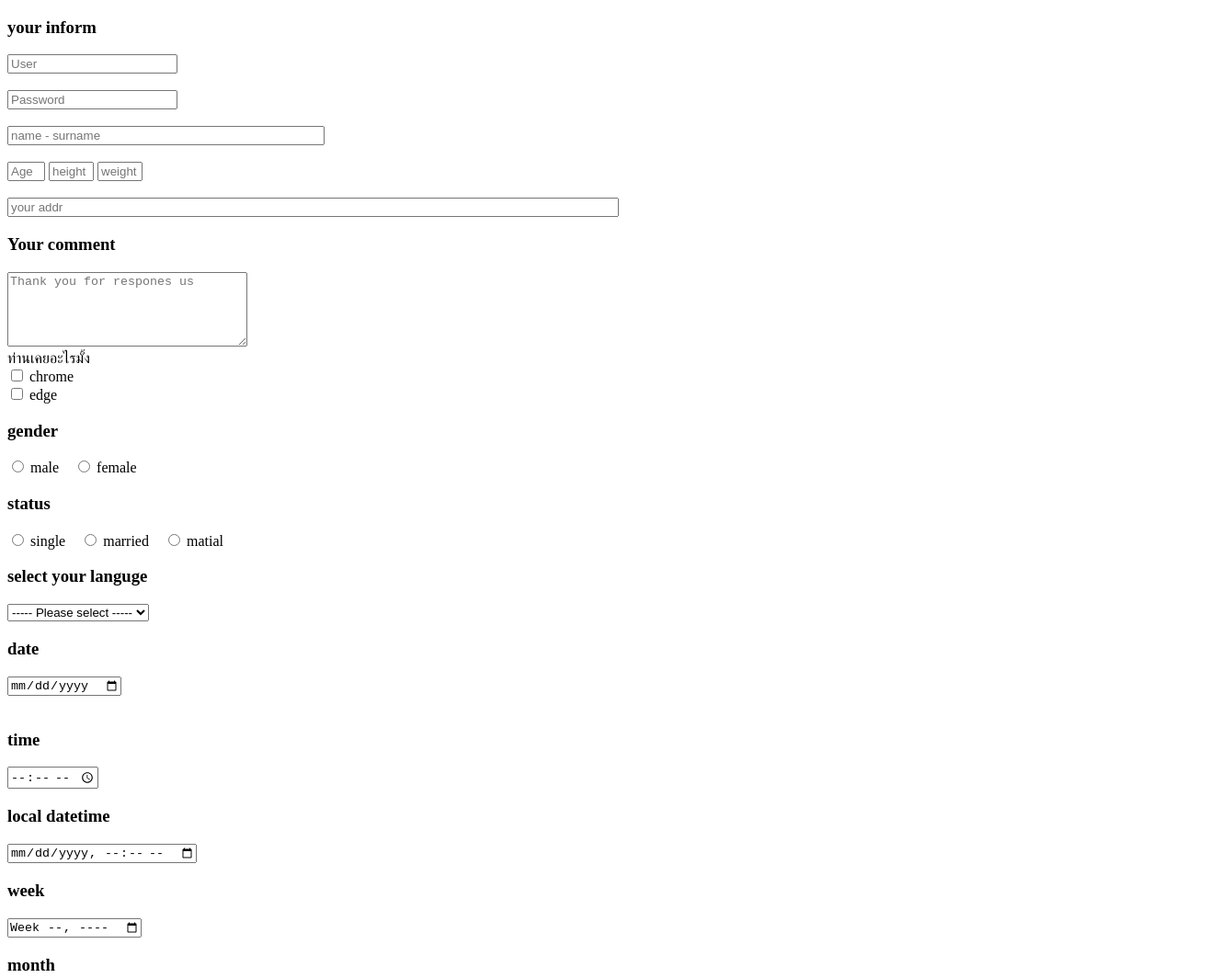
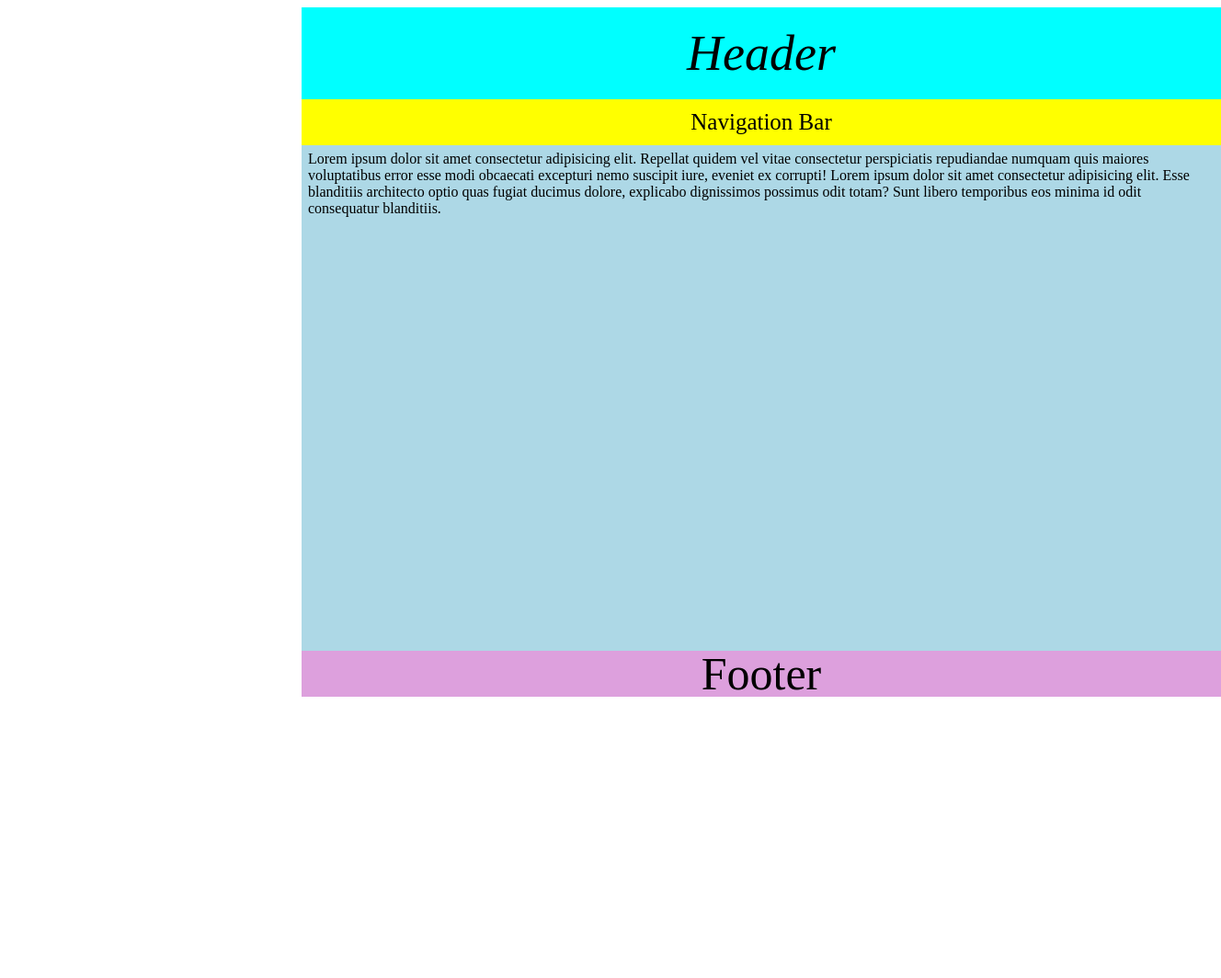
Before and after one commit to 9OAT0/thanachat_66022646_lab, a plain HTML site: page index.html in a window 1280 px wide. Shown: the top 1064 px of the page at 92% size, 1328 px wide, since content can reach past the window. After the commit the page ends 812 px from the top, so only its background shows below. Drawn offline with Linux system fonts and the light colour scheme.

Commit message:
update index

```diff
--- /dev/null
+++ b/MyCSS.css
@@ -0,0 +1,52 @@
+body{
+    position: absolute;
+    left: 25%;
+}
+.flex-con{
+    display: flex;
+    width: 1000px;
+    height: 100px;
+    background-color: aqua;
+    flex-direction: row;
+    justify-content: center;
+    align-items: center;
+}
+.flex-header{
+    font-size: 54px;
+    font-style: italic;
+}
+.flex-navi{
+    display: flex;
+    width: 1000px;
+    height: 50px;
+    background-color: yellow;
+    flex-direction: row;
+    justify-content: center;
+    align-items: center;
+}
+.flex-navi-word{
+    font-size: 25px;
+}
+.flex-lorem{
+    display: flex;
+    width: 1000px;
+    height: 550px;
+    background-color: lightblue;
+}
+.lorem{
+    margin: 7px;
+    margin-top: -10px;
+}
+.flex-footer{
+    display: flex;
+    width: 1000px;
+    height: 50px;
+    background-color: plum;
+    flex-direction: row;
+    justify-content: center;
+    align-items: center;
+}
+.footer{
+    font-size: 50px;
+    font-style: unset;
+}
--- a/index.html
+++ b/index.html
@@ -4,103 +4,31 @@
         <meta charset="UTF-8">
         <meta name="viewport" content="width=device-width, initial-scale=1.0">
         <title>Document</title>
+        <link rel="stylesheet" href="MyCSS.css" type="text/css">
     </head>
     <body>
-        <form>
-            <h3>your inform</h3>
-            <input type="text" placeholder="User"><br><br>
-            <input type="password" placeholder="Password"><br><br>
-            <input type="text" name="name" size="40" maxlength="50"
-                placeholder="name - surname"><br><br>
-            <input type="text" name="age" size="2" maxlength="3"
-                placeholder="Age">
-            <input type="text" name="height" size="3" maxlength="3"
-                placeholder="height">
-            <input type="text" name="weight" size="3" maxlength="3"
-                placeholder="weight"><br><br>
-            <input type="text" name="addr" size="80" maxlength="250"
-                placeholder="your addr">
-        </form>
-        <form>
-            <h3>Your comment</h3>
-            <textarea name="comment" id cols="30" rows="5"
-                placeholder="Thank you for respones us"></textarea>
-        </form>
-        <form action="#" method="post">
-            ท่านเคยอะไรมั้ง <br>
-            <input type="checkbox" name="chome" value="chome"> chrome <br>
-            <input type="checkbox" name="edge" value="edge"> edge <br>
-        </form>
-        <form action="#" method="post">
-            <h3>gender</h3>
-            <input type="radio" name="gender" value="male"> male &ensp;
-            <input type="radio" name="gender" value="female"> female
-        </form>
-        <form action="#" method="post">
-            <h3>status</h3>
-            <input type="radio" name="something" value="single"> single &ensp;
-            <input type="radio" name="something" value="married"> married &ensp;
-            <input type="radio" name="matial" value="matial"> matial &ensp;
-        </form>
-        <form method="post" action="#">
-            <h3>select your languge</h3>
-            <select>
-                <option value="No">----- Please select -----</option>
-                <option value="C">C</option>
-                <option value="C++">C++</option>
-                <option value="Python">Python</option>
-                <option value="JS">JS</option>
-            </select>
-        </form>
-        <form action="#" method="post">
-            <h3>date</h3>
-            <input type="date" name="date"> <br><br>
-            <h3>time</h3>
-            <input type="time" name="time">
-            <h3>local datetime</h3>
-            <input type="datetime-local" name="datetime-local">
-            <h3>week</h3>
-            <input type="week" name="week">
-            <h3>month</h3>
-            <input type="month" name="month">
-        </form>
-        <form action="#" method="post"><br>
-            <button type="submit">button 1</button>
-            <input type="submit" value="button 2"></input><br><br>
-            <input type="image" src="resoure/img/Button.jpg" width="50%">
+            <div class="flex-con">
+                <div class="flex-header">
+                    <p> Header </p>
+                </div>
+            </div>
+            <div class="flex-navi">
+                <div class="flex-navi-word">
+                    <p> Navigation Bar</p>
+                </div>
+            </div>
+            <div class="flex-lorem">
+                <div class="lorem">
+                    <p>Lorem ipsum dolor sit amet consectetur adipisicing elit. Repellat quidem vel vitae consectetur perspiciatis repudiandae numquam quis maiores voluptatibus error esse modi obcaecati excepturi nemo suscipit iure, eveniet ex corrupti! Lorem ipsum dolor sit amet consectetur adipisicing elit. Esse blanditiis architecto optio quas fugiat ducimus dolore, explicabo dignissimos possimus odit totam? Sunt libero temporibus eos minima id odit consequatur blanditiis.</p>
+                </div>
+            </div>
+            <div class="flex-footer">
+                <div class="footer">
+                    <p>Footer</p>
+                </div>
+            </div>
 
-        </form>
-        <form action="#" method="post">
-            <fieldset>
-                <legend>Please fill the information</legend>
-                <input type="text" name="text"> text <br> <br>
-                <input type="text" name="text"> text
-            </fieldset>
-        </form>
-        <table border="1">
-            <caption>gaming notbook</caption>
-            <tr>
-                <th>brand</th>
-                <th>cpu</th>
-                <th>gpu</th>
-                <th>ram</th>
-                <th>price</th>
-            </tr>
-            <tr>
-                <td>acer</td>
-                <td>intel</td>
-                <td>nvidia</td>
-                <td>10000 Gb</td>
-                <td>2 bath</td>
-            </tr>
-        </table>
-        <br>
-        <form>
-            <img src="resoure/img/mile.jpg" alt="Error" width="300px" height="200px"> <br><br>
-            <video src="resoure/vdo/Memes No Copyright Free to use on YouTube videos..mp4" width="300" height="300" preload="auto" loop muted autoplay controls></video><br>
-            <audio src="resoure/audio/Rick Roll (Different link + no ads).mp4"preload controls loop></audio>
-            <h3>YouTube music</h3>
-            <iframe width="560" height="315" src="https://www.youtube.com/embed/0V6X-qJ-fYY?si=QjfosIu0Y7PFHyC-" title="YouTube video player" frameborder="0" allow="accelerometer; autoplay; clipboard-write; encrypted-media; gyroscope; picture-in-picture; web-share" allowfullscreen></iframe>
-        </form>
-    </body>sdqeqe
-</html>
+
+            </body>
+
+        </html>
```
Also changed, not shown: lab2.html (deleted, +0 -53 lines), page1.html (deleted, +0 -11 lines), page2.html (deleted, +0 -11 lines), resoure/img/CSS3_logo_and_wordmark.svg.png (added), resoure/img/JavaScript-Logo.png (added), resoure/img/images.png (added).
